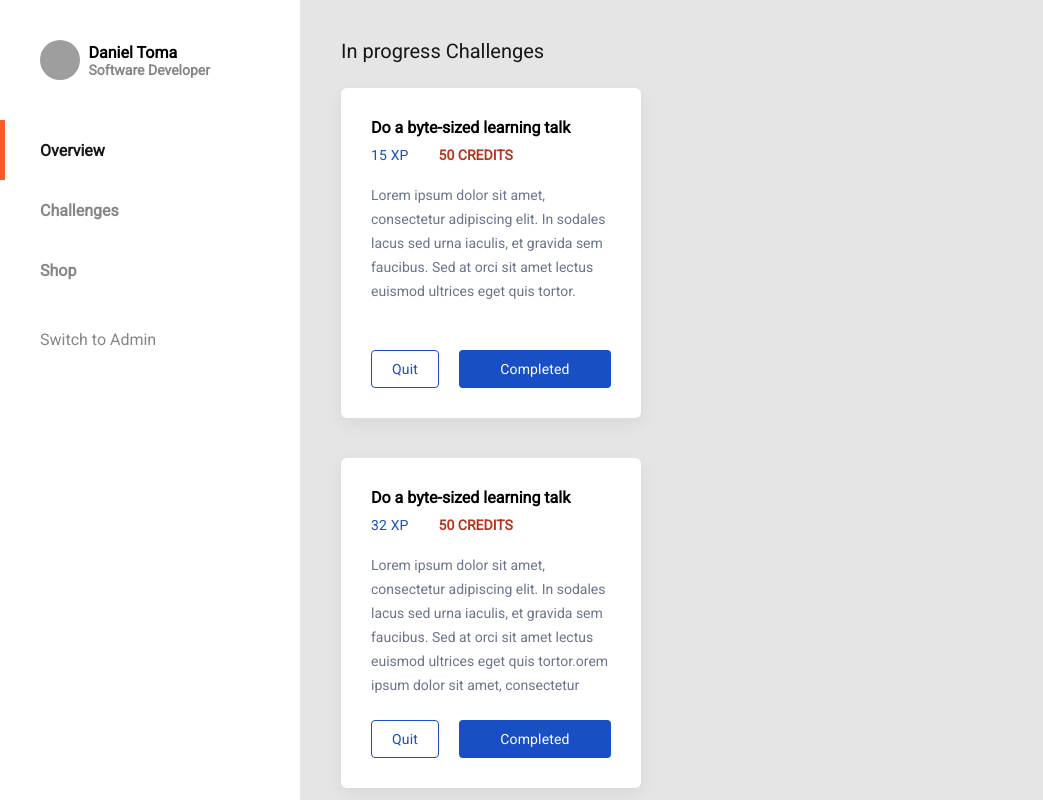
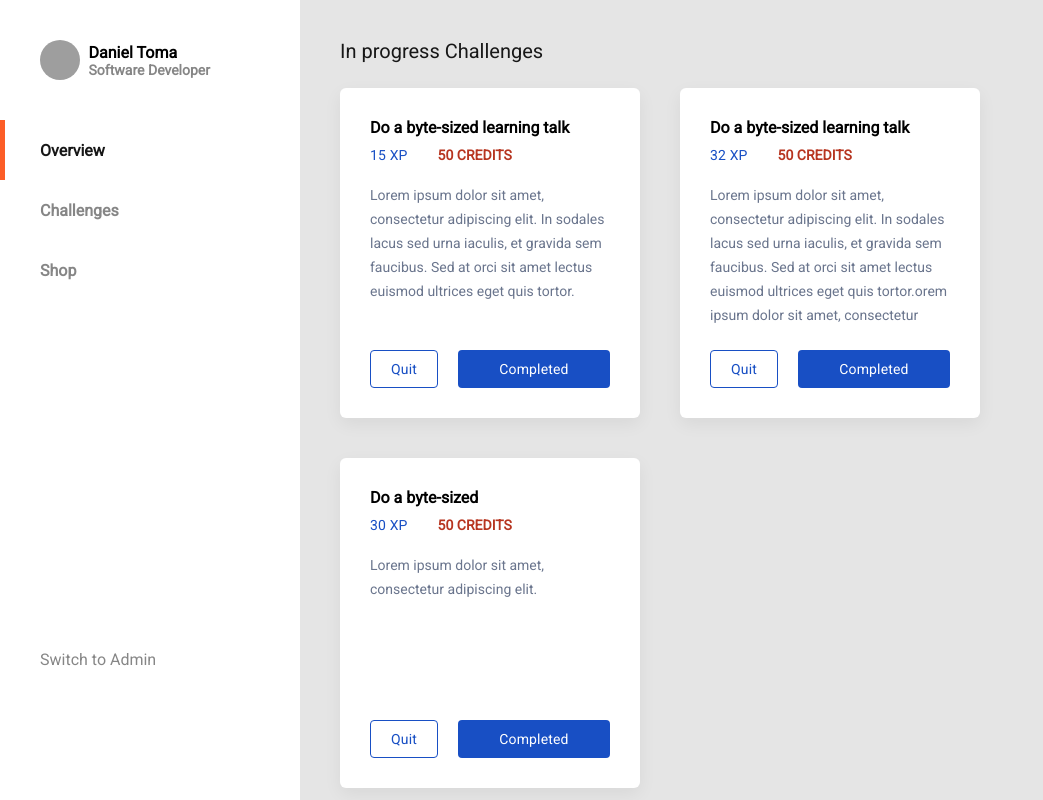
Before and after one commit to mironflorin13/proiect-internship, a React (Create React App) app: page / in a window 1280 px wide. Shown: the top 800 px of the page, without its empty margins (0-1043 px from the left). Built offline with nearby package versions, Linux system fonts and the light colour scheme; grey boxes are pictures that could not be loaded.

Commit message:
Made cards visible for Overview

```diff
--- a/src/App.js
+++ b/src/App.js
@@ -1,13 +1,25 @@
 import React from "react";
+import { BrowserRouter as Router, Route, Switch } from "react-router-dom";
+
 import ReactDOM from "react-dom";
 import LeftHandPanel from "./components/leftHandPanel/LeftHandPanel";
+import Overview from "./pages/Overview";
+import Challenges from "./pages/Challenges";
+import Shop from "./pages/Shop";
 import "./app.scss";
 import users from "./mockFunctions/users.js";
 
 function App() {
   return (
     <div>
-      <LeftHandPanel userAvatar={users} />
+      <Router>
+        <LeftHandPanel userAvatar={users} />
+        <Switch>
+          <Route path="/" exact component={() => <Overview />} />
+          <Route path="/challenges" exact component={() => <Challenges />} />
+          <Route path="/shop" exact component={() => <Shop />} />
+        </Switch>
+      </Router>
     </div>
   );
 }
--- a/src/components/leftHandPanel/LeftHandPanel.js
+++ b/src/components/leftHandPanel/LeftHandPanel.js
@@ -1,13 +1,8 @@
 import React, { useEffect, useState } from "react";
-import { BrowserRouter as Router, Route, Switch } from "react-router-dom";
 
 import UserCard from "./UserCard";
 import getUserInfo from "../../mockFunctions/getUserInfo.js";
 import "./LeftHandPanel.scss";
-
-import Overview from "../../pages/Overview";
-import Challenges from "../../pages/Challenges";
-import Shop from "../../pages/Shop";
 import Menu from "./Menu";
 
 function LeftHandPanel(props) {
@@ -27,15 +22,7 @@
     <>
       <div className="LeftHandPanel">
         <UserCard {...userData} />
-
-        <Router>
-          <Menu />
-          <Switch>
-            <Route path="/" exact component={() => <Overview />} />
-            <Route path="/challenges" exact component={() => <Challenges />} />
-            <Route path="/shop" exact component={() => <Shop />} />
-          </Switch>
-        </Router>
+        <Menu />
 
         <p className="LeftHandPanel_admin"> Switch to Admin </p>
       </div>
--- a/src/components/leftHandPanel/LeftHandPanel.scss
+++ b/src/components/leftHandPanel/LeftHandPanel.scss
@@ -4,7 +4,7 @@
   display: flex;
   flex-direction: column;
   width: 300px;
-  position: absolute;
+  position: fixed;
   top: 0;
   left: 0;
   bottom: 0;
@@ -17,14 +17,12 @@
   font-family: $fontRoboto;
   color: $fontColorGrey;
   font-size: 16px;
-  padding-top: 30px;
+  padding-top: 350px;
   padding-left: 40px;
 }
 
 .cardsOverviewContainer {
   height: 100vh;
-  position: absolute;
-  left: 301px;
-  top: 0;
-  width: fit-content;
+  padding-left: 300px;
+  width: 100%;
 }
```
